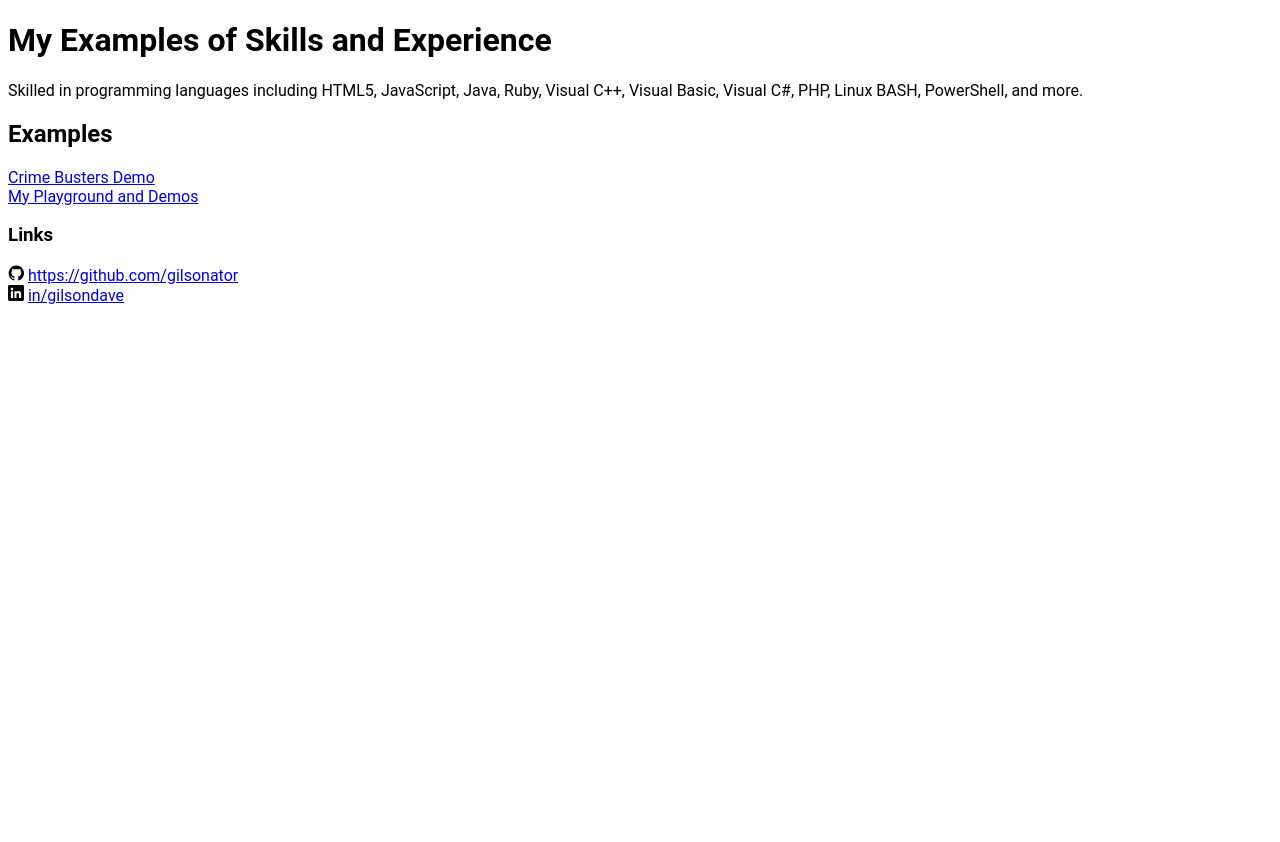
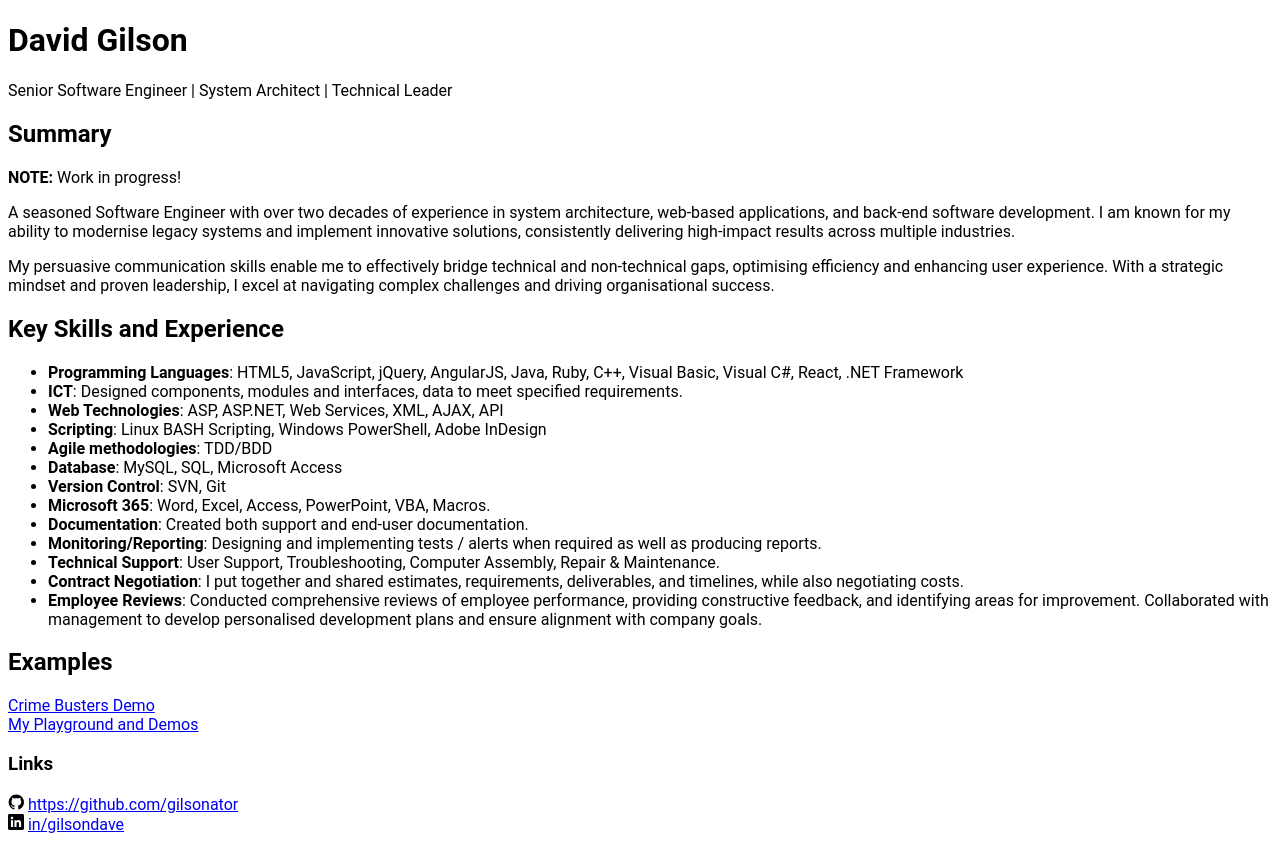
Before and after one commit to gilsonator/gilsonator.github.io, a website: page index.html in a window 1280 px wide. Before the commit the page ends 800 px from the top, so only its background shows below. Drawn offline with Linux system fonts and the light colour scheme.

Commit message:
More updates

```diff
--- a/index.html
+++ b/index.html
@@ -14,23 +14,69 @@
     <link rel="icon" type="png" href="icons/favicon-16x16.png" />
     <link rel="icon" type="png" href="icons/favicon-32x32.png" />
 
-    <title>David Gilson Project demos</title>
+    <title>David Gilson Project Demos</title>
     <style>
       body {
         font-family: 'Roboto', Arial, sans-serif;
       }
 
       b {
-        font-weight: 500;
+        font-weight: 700;
       }
     </style>
   </head>
   <body>
-    <h1>My Examples of Skills and Experience</h1>
+    <h1>David Gilson</h1>
+    <p>Senior Software Engineer | System Architect | Technical Leader</p>
+    <h2>Summary</h2>
+    <p><b>NOTE:</b> Work in progress!</p>
     <p>
-      Skilled in programming languages including HTML5, JavaScript, Java, Ruby, Visual C++, Visual
-      Basic, Visual C#, PHP, Linux BASH, PowerShell, and more.
+      A seasoned Software Engineer with over two decades of experience in system architecture,
+      web-based applications, and back-end software development. I am known for my ability to
+      modernise legacy systems and implement innovative solutions, consistently delivering
+      high-impact results across multiple industries.
     </p>
+    <p>
+      My persuasive communication skills enable me to effectively bridge technical and non-technical
+      gaps, optimising efficiency and enhancing user experience. With a strategic mindset and proven
+      leadership, I excel at navigating complex challenges and driving organisational success.
+    </p>
+
+    <h2>Key Skills and Experience</h2>
+    <ul>
+      <li>
+        <b>Programming Languages</b>: HTML5, JavaScript, jQuery, AngularJS, Java, Ruby, C++, Visual
+        Basic, Visual C#, React, .NET Framework
+      </li>
+      <li>
+        <b>ICT</b>: Designed components, modules and interfaces, data to meet specified
+        requirements.
+      </li>
+      <li><b>Web Technologies</b>: ASP, ASP.NET, Web Services, XML, AJAX, API</li>
+      <li><b>Scripting</b>: Linux BASH Scripting, Windows PowerShell, Adobe InDesign</li>
+      <li><b>Agile methodologies</b>: TDD/BDD</li>
+      <li><b>Database</b>: MySQL, SQL, Microsoft Access</li>
+      <li><b>Version Control</b>: SVN, Git</li>
+      <li><b>Microsoft 365</b>: Word, Excel, Access, PowerPoint, VBA, Macros.</li>
+      <li><b>Documentation</b>: Created both support and end-user documentation.</li>
+      <li>
+        <b>Monitoring/Reporting</b>: Designing and implementing tests / alerts when required as well
+        as producing reports.
+      </li>
+      <li>
+        <b>Technical Support</b>: User Support, Troubleshooting, Computer Assembly, Repair &
+        Maintenance.
+      </li>
+      <li>
+        <b>Contract Negotiation</b>: I put together and shared estimates, requirements,
+        deliverables, and timelines, while also negotiating costs.
+      </li>
+      <li>
+        <b>Employee Reviews</b>: Conducted comprehensive reviews of employee performance, providing
+        constructive feedback, and identifying areas for improvement. Collaborated with management
+        to develop personalised development plans and ensure alignment with company goals.
+      </li>
+    </ul>
     <h2>Examples</h2>
     <a href="CrimeBusters/" title="CrimeBusters Demo">Crime Busters Demo</a><br />
     <a href="PlayGround/" title="My Playground">My Playground and Demos</a>
```
